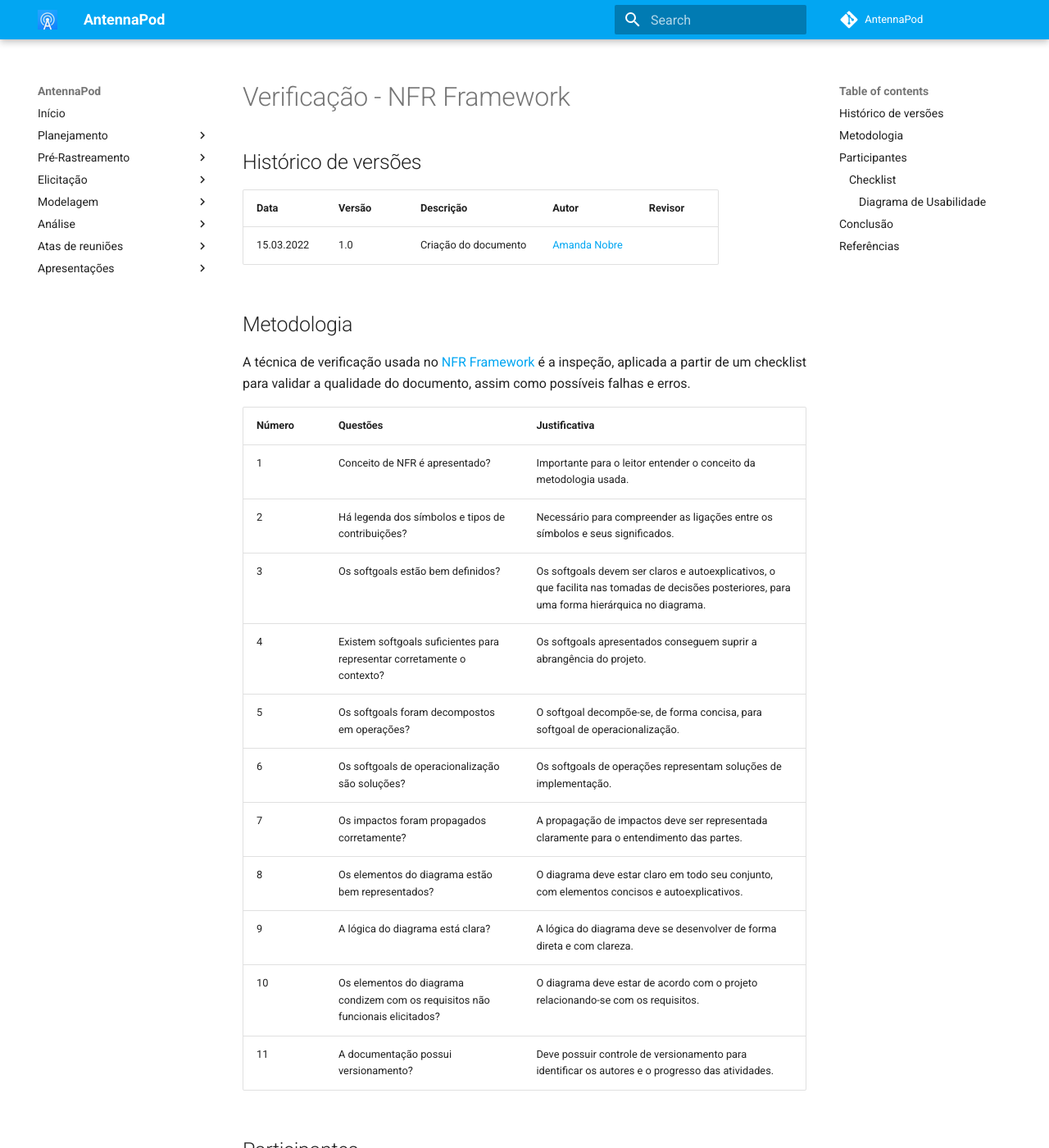
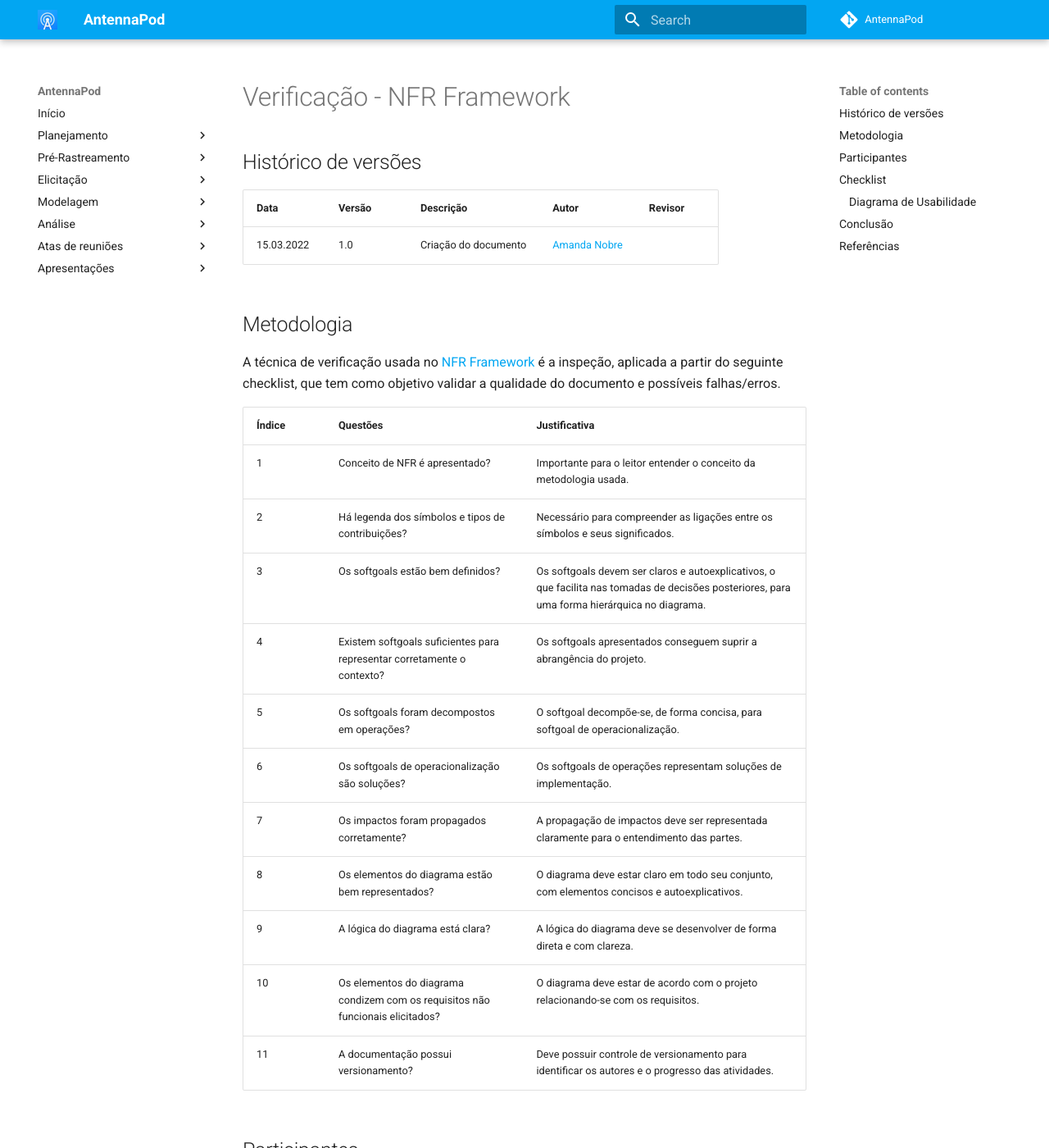
Before and after one commit to Requisitos-de-Software/2021.2-AntennaPod, an MkDocs documentation site: the page built from docs/analise/verificacao/verificacao-nfr-framework.md, in a window 1280 px wide and 1400 px high. Shown: the whole window at 82% size. Built offline with MkDocs 1.6.1 and Material for MkDocs 9.7.7, drawn with Linux system fonts in a browser that asks for light colours; comment, search, counter and statistics services are not loaded.

Commit message:
:repeat:(#57): correcoes pontuais

```diff
--- a/docs/analise/verificacao/verificacao-nfr-framework.md
+++ b/docs/analise/verificacao/verificacao-nfr-framework.md
@@ -7,9 +7,9 @@
 
 ## Metodologia
 
-A técnica de verificação usada no [NFR Framework](https://requisitos-de-software.github.io/2021.2-AntennaPod/modelagem/nfr-framework/) é a inspeção, aplicada a partir de um checklist para validar a qualidade do documento, assim como possíveis falhas e erros.
+A técnica de verificação usada no [NFR Framework](https://requisitos-de-software.github.io/2021.2-AntennaPod/modelagem/nfr-framework/) é a inspeção, aplicada a partir do seguinte checklist, que tem como objetivo validar a qualidade do documento e possíveis falhas/erros.
 
-| Número | Questões                                                                       | Justificativa                                                                                                                                 |
+| Índice | Questões                                                                       | Justificativa                                                                                                                                 |
 | ------ | ------------------------------------------------------------------------------ | --------------------------------------------------------------------------------------------------------------------------------------------- |
 | 1      | Conceito de NFR é apresentado?                                                 | Importante para o leitor entender o conceito da metodologia usada.                                                                            |
 | 2      | Há legenda dos símbolos e tipos de contribuições?                              | Necessário para compreender as ligações entre os símbolos e seus significados.                                                                |
@@ -27,16 +27,16 @@ A técnica de verificação usada no [NFR Framework](https://requisitos-de-softw
 
 - [Amanda Nobre](https://github.com/AmandaNbr)
 
-### Checklist
+## Checklist
 
-#### Diagrama de Usabilidade
+### Diagrama de Usabilidade
 
 | Símbolo | Descrição |
 | ------- | --------- |
 | ✔      | Sim       |
 | ❌      | Não       |
 
-| Número | Questões                                                                       | Resultado |
+| Índice | Questões                                                                       | Resultado |
 | ------ | ------------------------------------------------------------------------------ | --------- |
 | 1      | Conceito de NFR é apresentado?                                                 | ✔        |
 | 2      | Há legenda dos símbolos e tipos de contribuições?                              | ✔        |
```
